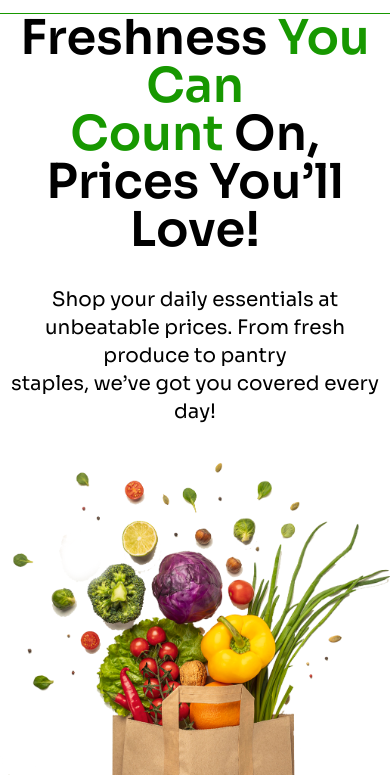
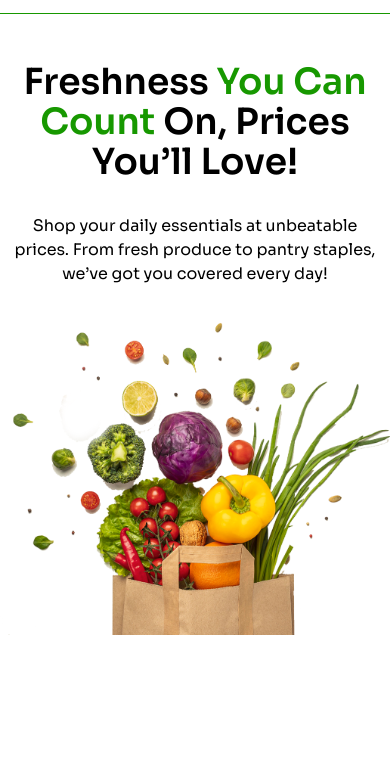
Before and after one commit to Rayhan-Rony/nature-platter, a plain HTML site: page index.html in a window 390 px wide. Shown: the part 69-844 px from the top of the page. Drawn offline with nearby package versions, Linux system fonts and the light colour scheme.

Commit message:
added banner section

```diff
--- a/index.html
+++ b/index.html
@@ -87,19 +87,21 @@
         </div>
       </nav>
       <!-- top banner  -->
-      <section class="container mx-auto flex justify-center">
+      <section class="container mx-auto flex justify-center lg:mt-24 mt-12">
         <div class="space-y-8">
-          <h1 class="text-5xl font-semibold text-center">
+          <h1
+            class="lg:text-5xl font-semibold text-center lg:px-0 px-3 text-4xl"
+          >
             Freshness
             <span class="text-p"
-              >You Can <br />
+              >You Can <br class="lg:block hidden" />
               Count</span
             >
             On, Prices You’ll Love!
           </h1>
-          <p class="text-xl text-center">
+          <p class="lg:text-xl text-center lg:px-0 px-3">
             Shop your daily essentials at unbeatable prices. From fresh produce
-            to pantry <br />
+            to pantry <br class="lg:block hidden" />
             staples, we’ve got you covered every day!
           </p>
           <img class="max-h-screen" src="./assets/hero-vegetables.png" alt="" />
```
